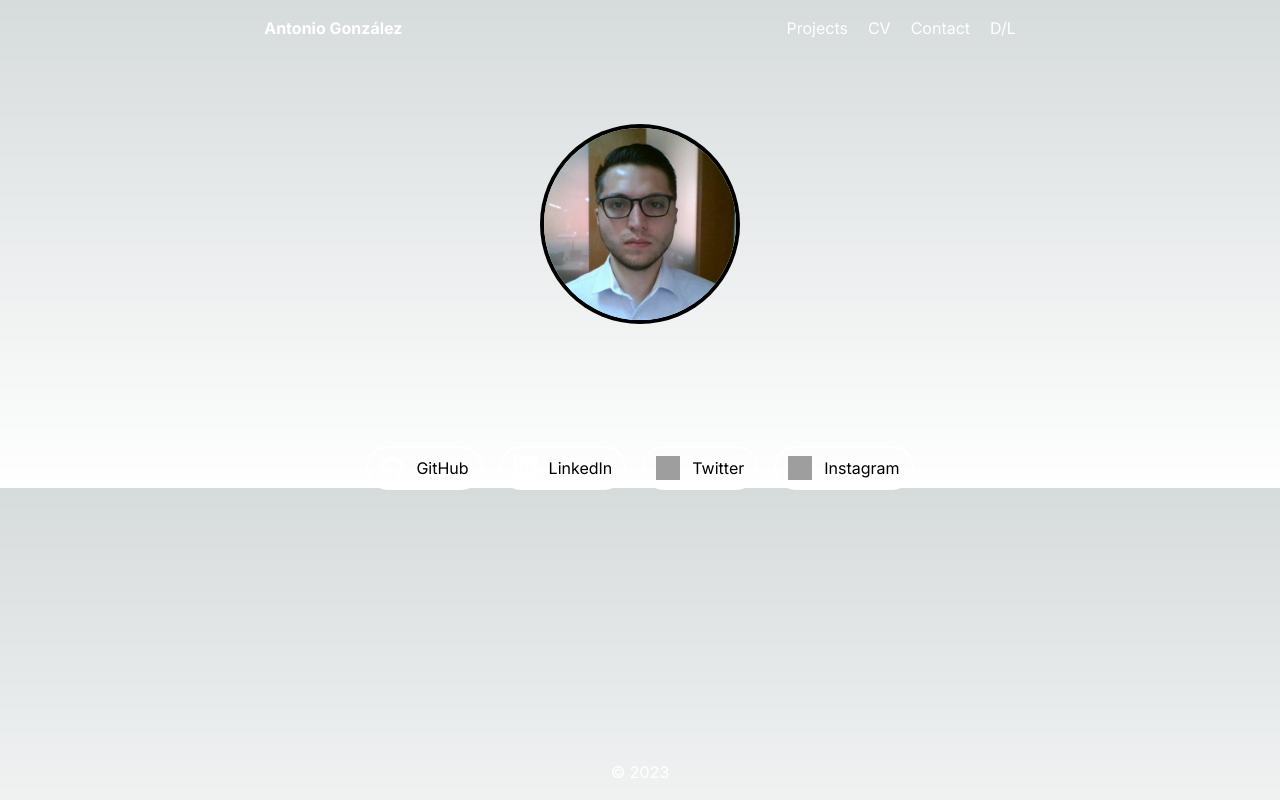
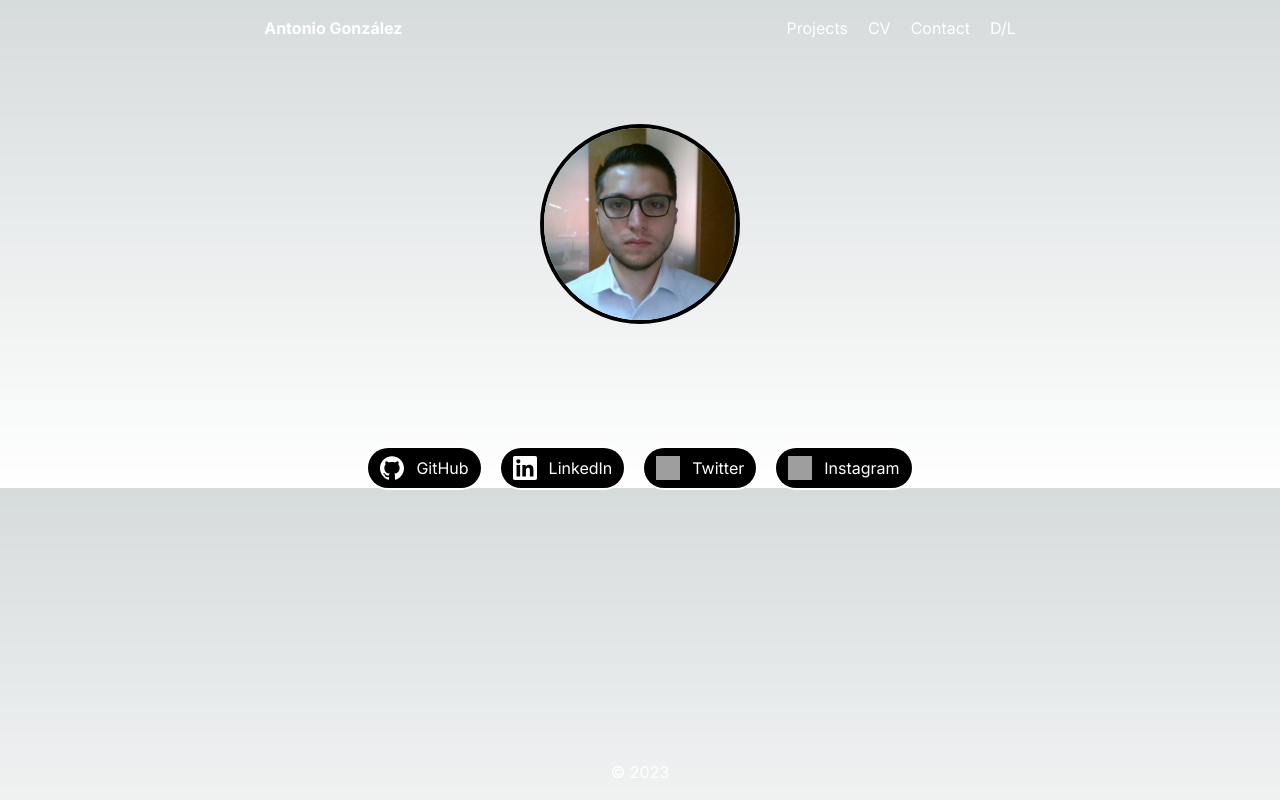
Before and after one commit to chilleno/portfolio, a Next.js app: page / in a window 1280 px wide. Built offline with nearby package versions, Linux system fonts and the light colour scheme; grey boxes are pictures that could not be loaded.

Commit message:
Update Button.tsx
- add dark mode compatibility

```diff
--- a/src/app/Components/Button.tsx
+++ b/src/app/Components/Button.tsx
@@ -23,6 +23,13 @@ let icons = {
         instagram: "/icons/instagram-black.svg",
     },
 };
+
+let className = {
+    button: {
+        dark: "ring-2 ring-white text-white hover:ring-4 rounded-full py-2 px-3 flex gap-3 bg-black",
+        light: "ring-2 ring-black text-black hover:ring-4 rounded-full py-2 px-3 flex gap-3 bg-white",
+    }
+}
 
 const Button: React.FC<ButtonProps> = ({ url, icon, text, darkMode }) => {
 
@@ -61,12 +68,12 @@ const Button: React.FC<ButtonProps> = ({ url, icon, text, darkMode }) => {
                     break;
             }
         }
-    }, []);
+    }, [darkMode]);
 
     return (
         <a href={url} target="_blank">
             <button
-                className="ring-2 ring-white hover:ring-4 rounded-full py-2 px-3 flex gap-3"
+                className={darkMode ? className.button.dark : className.button.light}
             >
                 <img
                     src={selectedIcon}
```
